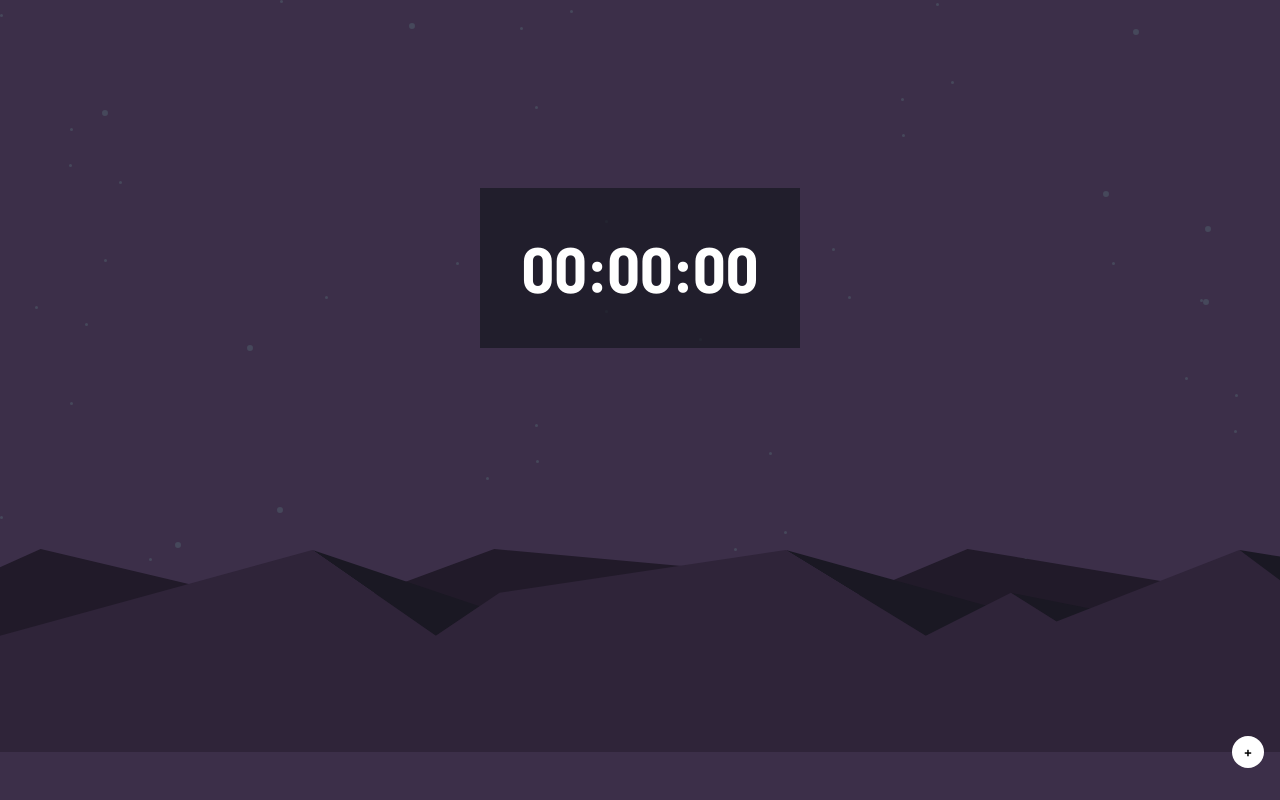
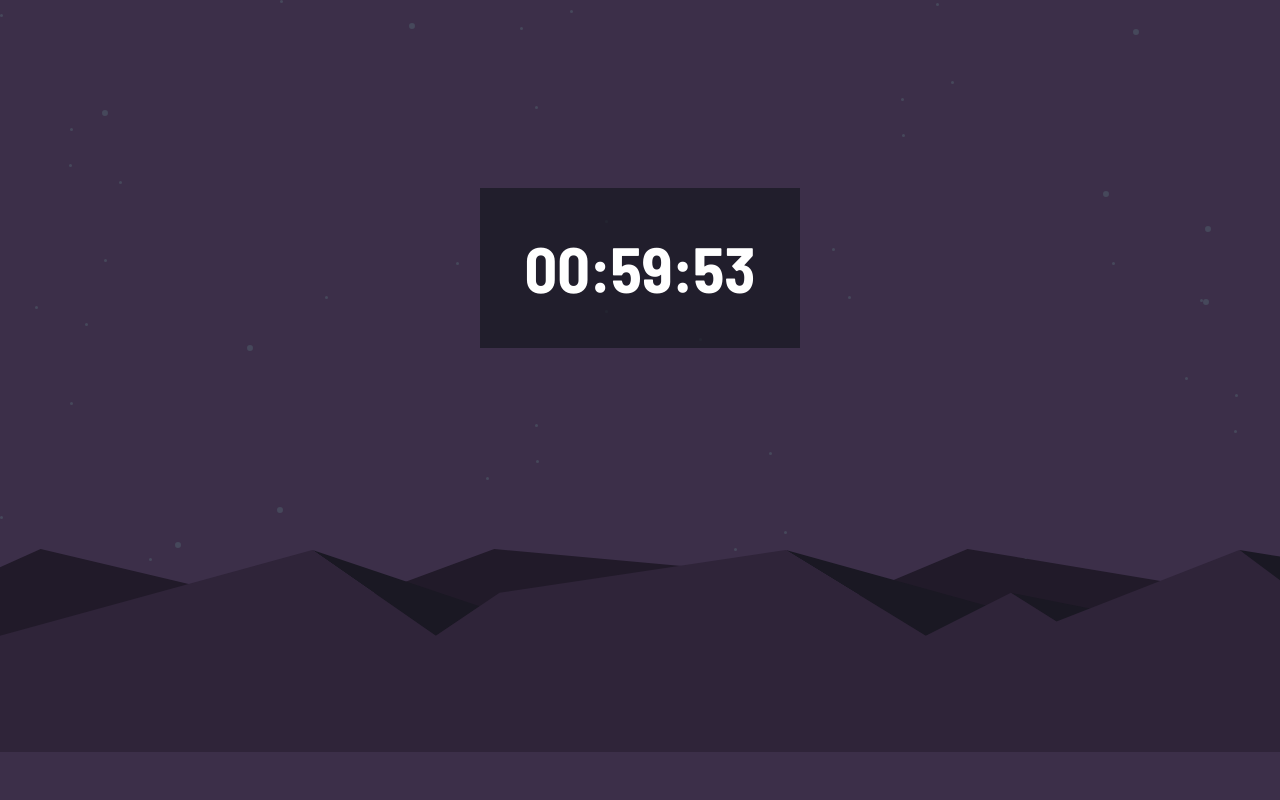
Before and after one commit to JoseAlvarezMartinez/contador-app, a React (Create React App) app: page / in a window 1280 px wide. Built offline with nearby package versions, Linux system fonts and the light colour scheme.

Commit message:
-- Cronometro una hora --

```diff
--- a/src/App.jsx
+++ b/src/App.jsx
@@ -3,25 +3,31 @@ import Montania from "./assets/pattern-hills.svg";
 import { useEffect, useState } from "react";
 import Modal from "./components/Modal";
 function App() {
-  const [date, setDate] = useState(new Date());
-  const [cronometro, setCronometro] = useState({horas:0,minutos:0,segundos:0});
-  const [modal, setModal] = useState(false);
+  const [tiempoInicial, setTiempoInicial] = useState(3600);
+  const [tiempoActual, setTiempoActual] = useState(tiempoInicial);
+
   useEffect(() => {
-    setInterval(() => {
-      setDate(new Date());
+    const intervalId = setInterval(() => {
+      setTiempoActual((tiempoActual) => tiempoActual - 1);
     }, 1000);
-  });
 
+    return () => {
+      clearInterval(intervalId);
+    };
+  }, []);
+
+  const horas = Math.floor(tiempoActual / 3600);
+  const minutos = Math.floor((tiempoActual % 3600) / 60);
+  const segundos = tiempoActual % 60;
   return (
     <header className={styles.header}>
       <div className={styles.container}>
         <div className={styles.hourCard}>
-          {cronometro.length ? (
-            <h1 className={styles.h1}>{date.toLocaleTimeString()}</h1>
-          ) : (
-            <h1 className={styles.h1}>{"00:00:00"}</h1>
-            // <h1 className={styles.h1}>{date.toLocaleTimeString()}</h1>
-          )}
+          <h1>
+            {horas < 10 ? `0${horas}` : horas}:
+            {minutos < 10 ? `0${minutos}` : minutos}:
+            {segundos < 10 ? `0${segundos}` : segundos}
+          </h1>
         </div>
       </div>
       <div className={styles.montaniaContainer}>
@@ -31,12 +37,6 @@ function App() {
           alt="Imagen de la Montania"
         />
       </div>
-      <div className={styles.addBtnContainer}>
-        <div onClick={() => setModal(true)} className={styles.addBtn}>
-          +
-        </div>
-      </div>
-      {modal && <Modal setModal={setModal} setCronometro={setCronometro}/>}
     </header>
   );
 }
--- a/src/index.js
+++ b/src/index.js
@@ -1,15 +1,11 @@
-import React from 'react';
-import ReactDOM from 'react-dom/client';
-import './index.css';
-import App from './App';
-import reportWebVitals from './reportWebVitals';
+import React from "react";
+import ReactDOM from "react-dom/client";
+import "./index.css";
+import App from "./App";
+import reportWebVitals from "./reportWebVitals";
 
-const root = ReactDOM.createRoot(document.getElementById('root'));
-root.render(
-  <React.StrictMode>
-    <App />
-  </React.StrictMode>
-);
+const root = ReactDOM.createRoot(document.getElementById("root"));
+root.render(<App />);
 
 // If you want to start measuring performance in your app, pass a function
 // to log results (for example: reportWebVitals(console.log))
```
